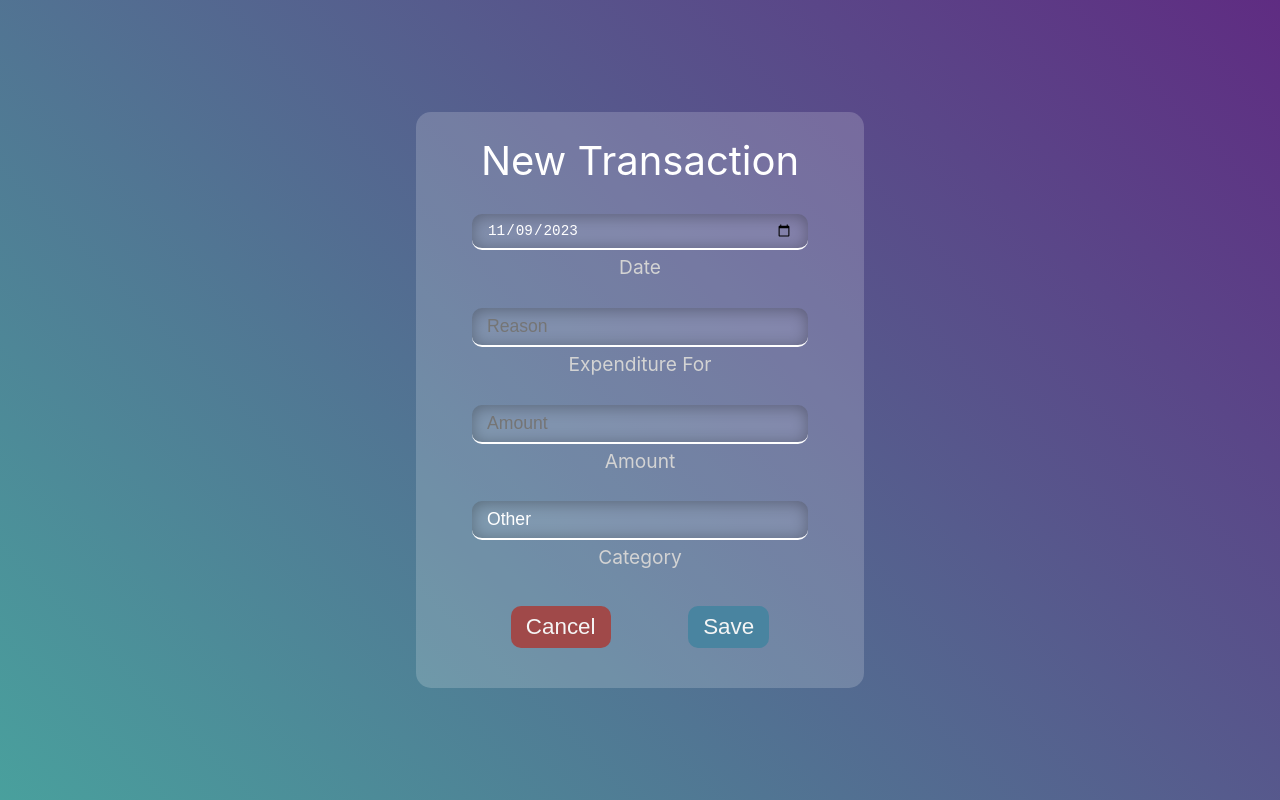
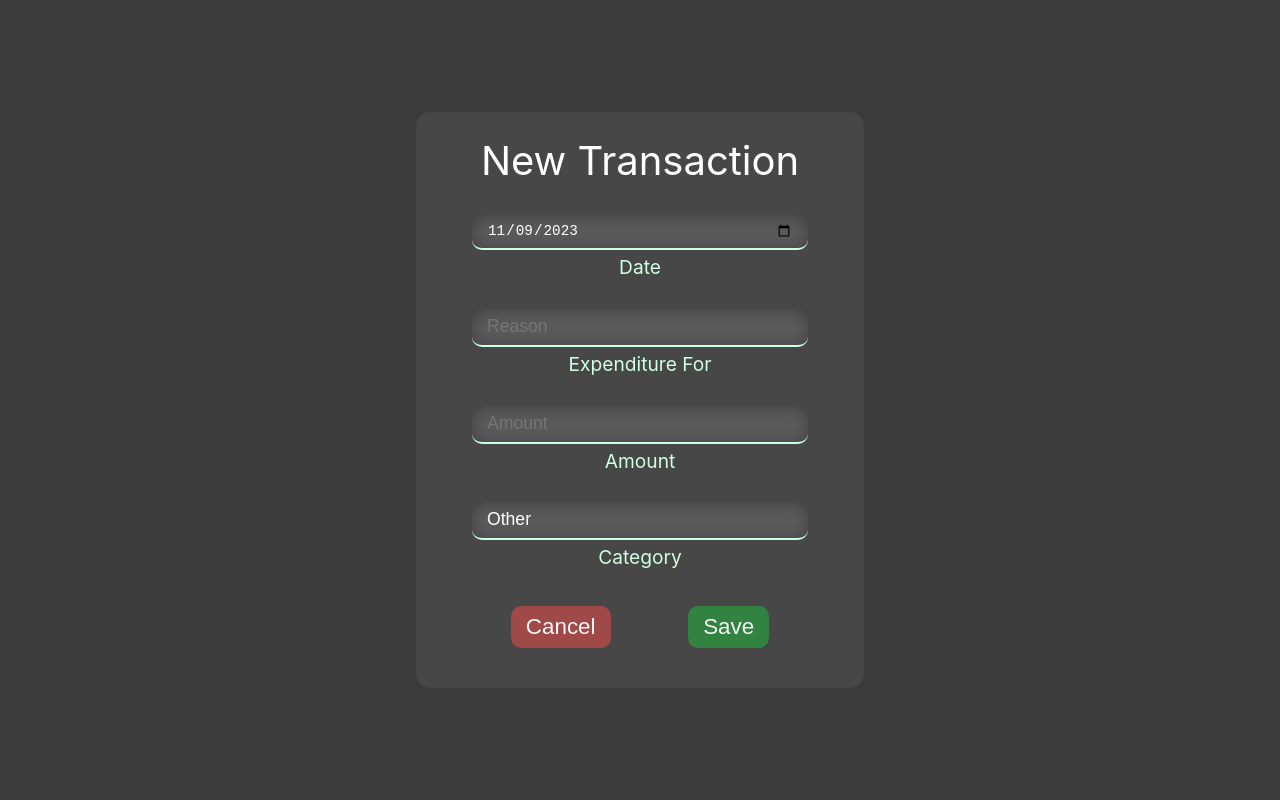
Before and after one commit to noobman99/khata, a React (Create React App) app: page /new in a window 1280 px wide. Built offline with nearby package versions, Linux system fonts and the light colour scheme; no server answers.

Commit message:
changed color scheme

```diff
--- a/src/css/App.css
+++ b/src/css/App.css
@@ -2,6 +2,18 @@
   margin: 0;
   padding: 0;
   box-sizing: border-box;
+}
+
+:root {
+  /* primary color and shades */
+  --background-gray: rgb(60, 60, 60);
+  --drak-gray: rgb(41, 41, 41);
+  /* secondary color and shades */
+  --background-green: rgb(50, 131, 66);
+  --font-green: rgb(98, 252, 160);
+  --font-light-green: rgb(208, 255, 226);
+  /* tertiary color and shades */
+  --cream: rgb(207, 201, 175);
 }
 
 body {
@@ -9,7 +21,8 @@
 }
 html {
   font-family: "Roboto", sans-serif;
-  background: linear-gradient(45deg, #49a09d, #5f2c82);
+  /* background: linear-gradient(45deg, #49a09d, #5f2c82); */
+  background: var(--background-gray);
 }
 
 .input-group {
@@ -24,7 +37,7 @@
   background: rgba(255, 255, 255, 0.1);
   box-shadow: inset 0px 2px 15px rgba(0, 0, 0, 0.3);
   border: none;
-  border-bottom: 2px solid white;
+  border-bottom: 2px solid var(--font-light-green);
   border-radius: 10px;
   transition-duration: 0.5s;
 }
@@ -32,18 +45,18 @@
   outline: none;
   background: linear-gradient(
     0deg,
-    rgba(0, 255, 255, 0.07),
+    rgba(0, 255, 0, 0.07),
     rgba(255, 255, 255, 0.1)
   );
   box-shadow: inset 0px 2px 15px rgba(0, 0, 0, 0.1);
-  border-color: cyan;
+  border-color: var(--font-green);
 }
 .input-group label {
   transition-duration: 0.5s;
-  color: rgb(211, 211, 211);
+  color: var(--font-light-green);
 }
 .input-group input:focus ~ label {
-  color: cyan;
+  color: var(--font-green);
 }
 
 .button-red,
@@ -65,5 +78,5 @@
   background-color: rgb(160, 73, 73);
 }
 .button-blue {
-  background-color: rgb(73, 132, 160);
+  background-color: var(--background-green);
 }
--- a/src/css/Editor.css
+++ b/src/css/Editor.css
@@ -14,7 +14,7 @@
   flex-direction: column;
   align-items: center;
   color: white;
-  background: rgba(255, 255, 255, 0.18);
+  background: rgba(255, 255, 255, 0.06);
   border-radius: 15px;
   row-gap: 1.8em;
 }
--- a/src/css/Login.css
+++ b/src/css/Login.css
@@ -9,7 +9,7 @@
   display: inline-flex;
 }
 .backbox {
-  background-color: #404040;
+  background-color: var(--drak-gray);
   width: 100%;
   height: 80%;
   position: absolute;
@@ -19,7 +19,7 @@
 }
 
 .frontbox {
-  background-color: white;
+  background-color: var(--cream);
   border-radius: 20px;
   height: 100%;
   width: 50%;
@@ -82,7 +82,7 @@
 
 .login h2,
 .signup h2 {
-  color: #35b729;
+  color: var(--background-green);
   font-size: 22px;
 }
 
@@ -102,7 +102,7 @@
 
 .login button,
 .signup button {
-  background-color: #35b729;
+  background-color: var(--background-green);
   border: none;
   color: white;
   font-size: 12px;
--- a/src/css/Table.css
+++ b/src/css/Table.css
@@ -5,22 +5,24 @@
   text-align: center;
   box-shadow: 0 0 20px rgba(0, 0, 0, 0.1);
   color: #fff;
+  border-radius: 15px 15px 10px 10px;
+  overflow: hidden;
 }
 
 .transaction-table thead {
-  background-color: #55608f;
+  background-color: var(--background-green);
 }
 
 .transaction-table tbody tr:nth-child(odd) {
-  background-color: rgba(255, 255, 255, 0.17);
+  background-color: rgba(255, 255, 255, 0.11);
 }
 
 .transaction-table tbody tr:nth-child(even) {
-  background-color: rgba(255, 255, 255, 0.34);
+  background-color: rgba(255, 255, 255, 0.22);
 }
 
 .transaction-table tbody tr:hover {
-  background-color: rgba(255, 255, 255, 0.5);
+  background-color: rgba(255, 255, 255, 0.35);
 }
 
 .transaction-table th,
```
